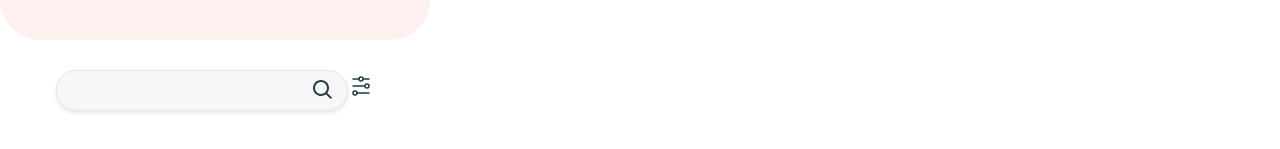
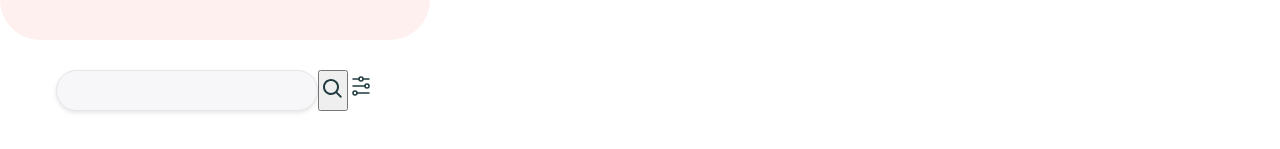
Before and after one commit to KimberllyAtanazio/b4f_final_project, a Next.js app: page /country in a window 1280 px wide. Shown: the part 150-299 px from the top of the page. Built offline with nearby package versions, Linux system fonts and the light colour scheme.

Commit message:
Seach Bar

```diff
--- a/src/components/SearchBar.jsx
+++ b/src/components/SearchBar.jsx
@@ -93,9 +93,7 @@ import { SearchIcon } from '../../public/icons/SearchIcon';
 import styles from '../styles/SearchBar.module.css';
 import { useState } from 'react';
 
-export default function SearchForm() {
-  const [search, setSearch] = useState('');
-
+export default function SearchForm({ search, setSearch, onSearchValues }) {
   return (
     <div className={styles.searchContainer}>
       <input
@@ -104,14 +102,13 @@ export default function SearchForm() {
         type="search"
         onChange={(e) => setSearch(e.target.value)}
       />
-      <div className={styles.searchIcon}>
+      <button className={styles.searchIcon} onClick={onSearchValues}>
         <SearchIcon color={'#203B3F'} />
-      </div>
+      </button>
     </div>
   );
 }
 
-
 // Endpoint que recebe um valor (nome do país) e o objeto deve fazer um find e buscar todos que tenham aquele nome.
 // Botão que acionado faz um fetch ao endpoint
 // Endpoint na API
--- a/src/pages/country.js
+++ b/src/pages/country.js
@@ -2,20 +2,31 @@ import React, { useState } from 'react';
 import Header from '@/components/Header';
 import SearchBar from '@/components/SearchBar';
 import CountryCard from '@/components/Countries';
-import paises from '../../paises.json';
+import paisesJSON from '../../paises.json';
 import NavBar from '@/components/NavBar';
-import styles from "./country.module.css"
+import styles from './country.module.css';
 import FilterButton from '@/components/FilterButton';
 
 export default () => {
-
+  const [paises, setPaises] = useState(paisesJSON);
   const [continenteSelecionado, setContinenteSelecionado] = useState('todos');
+  const [pesquisa, setPesquisa] = useState('');
 
   const handleFiltroChange = (e) => {
     setContinenteSelecionado(e.target.value);
   };
+  const handleSearch = (e) => {
+    setPaises(
+      paisesJSON.filter((p) =>
+        p.title.toLowerCase().includes(pesquisa.toLowerCase())
+      )
+    );
+  };
 
-  const paisesFiltrados = continenteSelecionado === 'todos' ? paises : paises.filter(pais => pais.continent === continenteSelecionado);
+  const paisesFiltrados =
+    continenteSelecionado === 'todos'
+      ? paises
+      : paises.filter((pais) => pais.continent === continenteSelecionado);
 
   return (
     <div className={styles.container}>
@@ -23,7 +34,11 @@ export default () => {
         <Header />
       </div>
       <div className={styles.searchForm}>
-            <SearchBar />
+        <SearchBar
+          search={pesquisa}
+          setSearch={setPesquisa}
+          onSearchValues={handleSearch}
+        />
         <FilterButton onChange={handleFiltroChange} />
       </div>
       <div className={styles.countryCard}>
--- a/src/styles/SearchBar.module.css
+++ b/src/styles/SearchBar.module.css
@@ -1,5 +1,5 @@
 .searchContainer {
-  position: relative;
+  display: flex;
   width: 29.2rem;
 }
 
@@ -22,11 +22,6 @@
 }
 
 .searchIcon {
-  position: absolute;
-  right: 1.2rem;
-  top: 50%;
-  transform: translateY(-50%);
   color: #9ca3af;
-  pointer-events: none;
   padding: 3px;
 }
```
Lines whose indentation alone changed are shown as unchanged.
